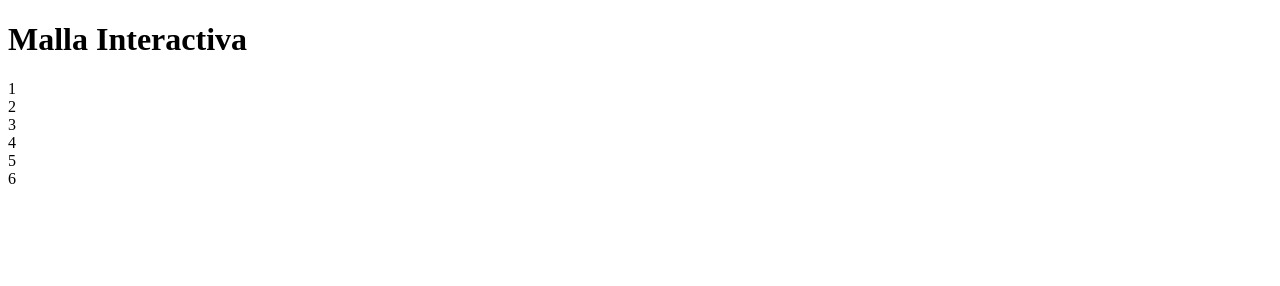
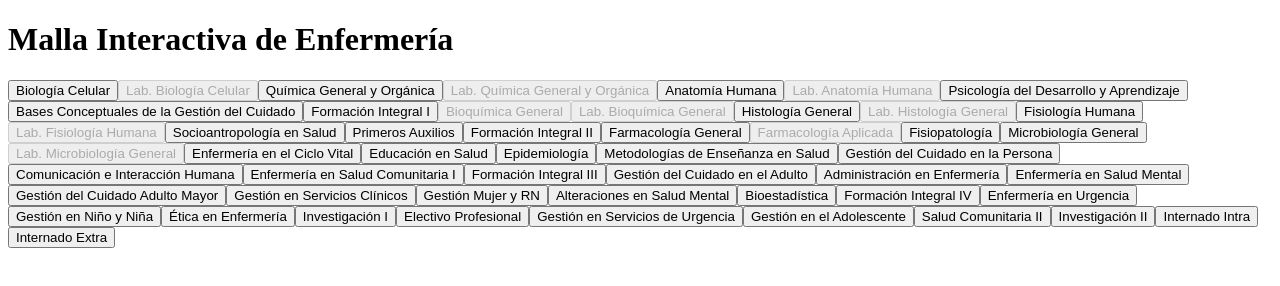
Before and after one commit to dylanmvp30/malla-enfe, a plain HTML site: page index.html in a window 1280 px wide. Drawn offline with Linux system fonts and the light colour scheme.

Commit message:
index.html

```diff
--- a/index.html
+++ b/index.html
@@ -1,23 +1,14 @@
 <!DOCTYPE html>
 <html lang="es">
 <head>
-  <meta charset="UTF-8" />
-  <meta name="viewport" content="width=device-width, initial-scale=1.0" />
-  <title>Malla Interactiva</title>
-  <link rel="stylesheet" href="style.css" />
+  <meta charset="UTF-8">
+  <meta name="viewport" content="width=device-width, initial-scale=1">
+  <title>Malla Interactiva de Enfermería</title>
+  <link rel="stylesheet" href="style.css">
 </head>
 <body>
-  <h1>Malla Interactiva</h1>
-  <div class="grid-container">
-    <!-- Celdas de ejemplo -->
-    <div class="cell">1</div>
-    <div class="cell">2</div>
-    <div class="cell">3</div>
-    <div class="cell">4</div>
-    <div class="cell">5</div>
-    <div class="cell">6</div>
-  </div>
-
+  <h1>Malla Interactiva de Enfermería</h1>
+  <div id="grid-container"></div>
   <script src="script.js"></script>
 </body>
 </html>
```
